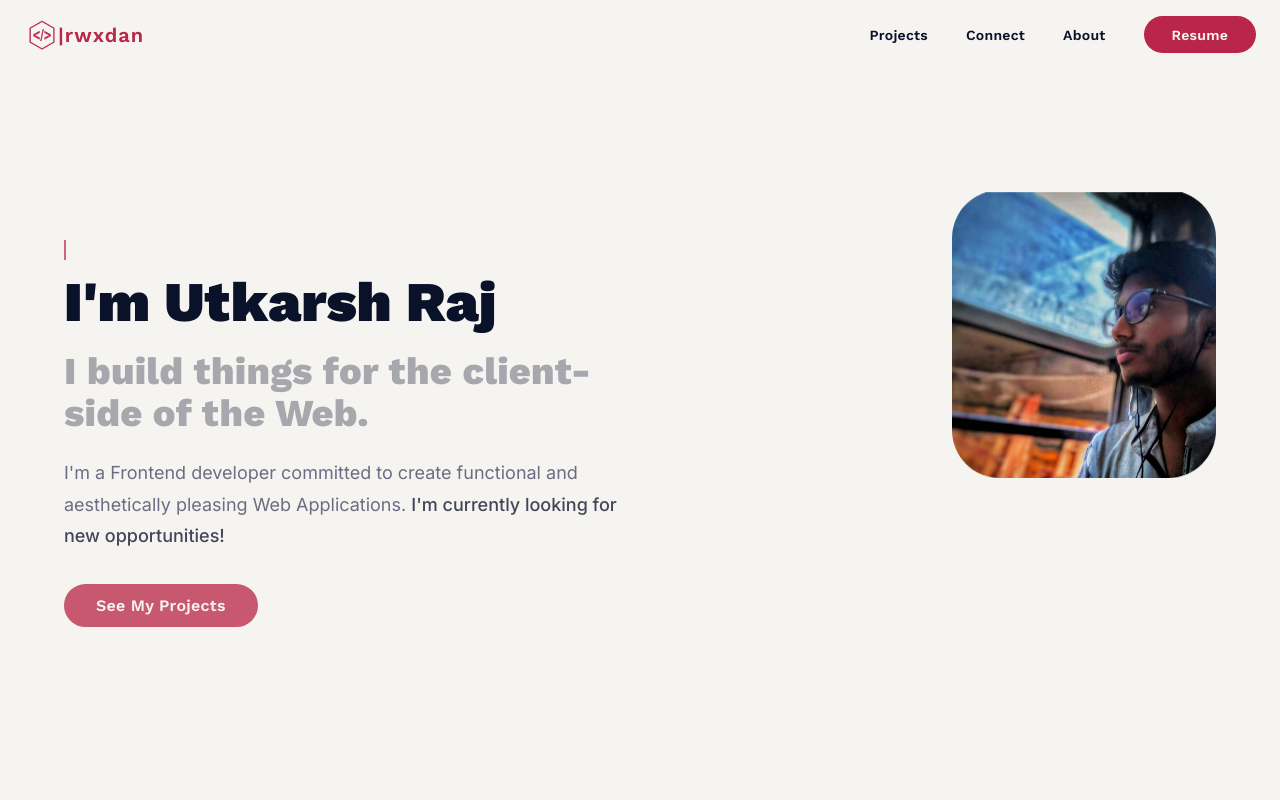
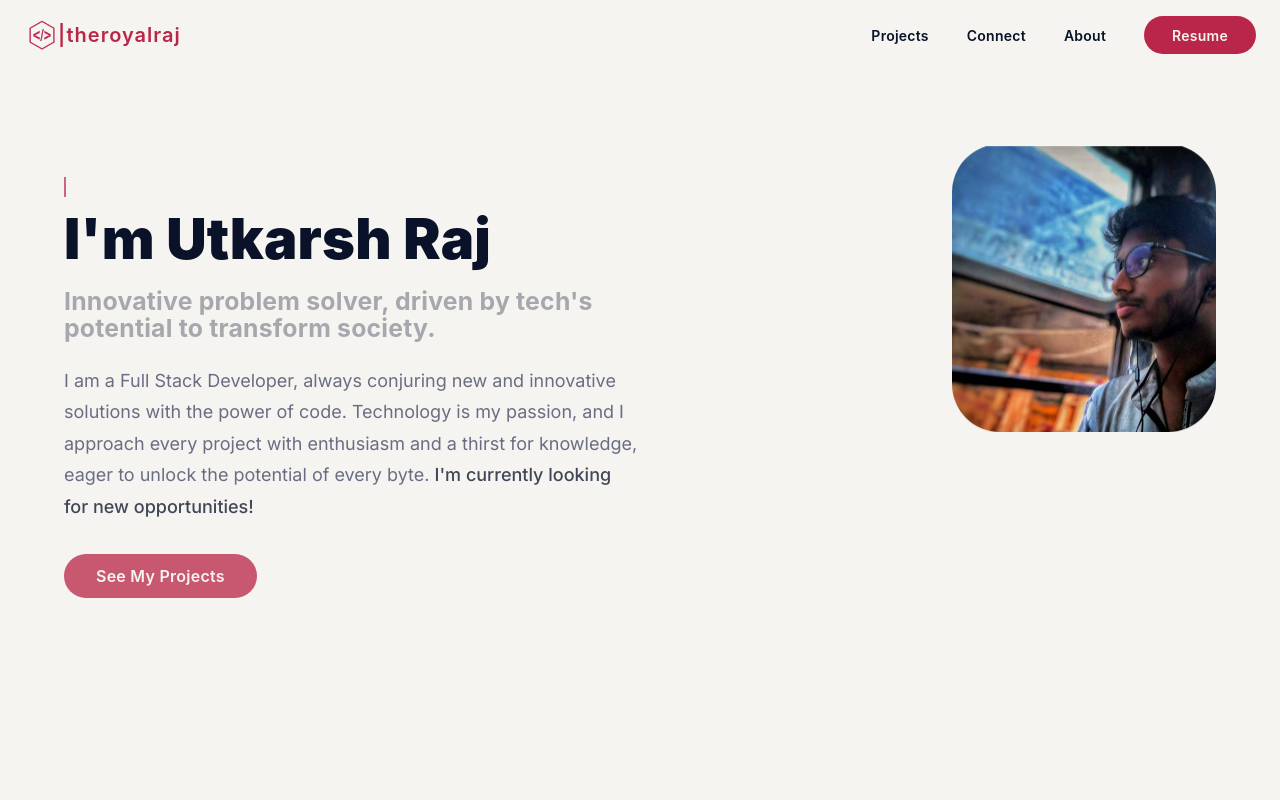
Before and after one commit to theroyalraj/theroyalraj.tech, a React (Vite) app: page / in a window 1280 px wide. Shown: the top 800 px of the page. Built offline with nearby package versions, Linux system fonts and the light colour scheme; a web font is replaced by a local one.

Commit message:
font fixes

```diff
--- a/src/components/Hero/Hero.tsx
+++ b/src/components/Hero/Hero.tsx
@@ -46,9 +46,9 @@ const Hero = () => {
             I'm <br className="break" /> <span className="name">Utkarsh Raj</span>
           </animated.h1>
           <animated.div style={secondBoot}>
-            <h2 className="sub-title">I build things for the client-side of the Web.</h2>
+            <h2 className="sub-title">Innovative problem solver, driven by tech's potential to transform society.</h2>
             <p className="intro">
-              I'm a Frontend developer committed to create functional and aesthetically pleasing Web Applications.{' '}
+              I am a Full Stack Developer, always conjuring new and innovative solutions with the power of code. Technology is my passion, and I approach every project with enthusiasm and a thirst for knowledge, eager to unlock the potential of every byte.{' '}
               <span className="status">I'm currently looking for new opportunities!</span>
             </p>
             <Button title="See My Projects" link="#projects" />
--- a/src/components/Hero/hero.css
+++ b/src/components/Hero/hero.css
@@ -3,7 +3,7 @@
   max-width: var(--body-max-w);
   margin: 0 auto;
   display: flex;
-  padding: 15rem 4rem;
+  padding: 8rem 4rem;
 }
 
 .hero .hero-box {
@@ -61,10 +61,10 @@
 }
 
 .hero .sub-title {
-  font-size: calc(var(--fs-4xl) - 0.125rem);
+  font-size: calc(var(--fs-4xl) - 0.95rem);
   font-family: var(--ff-sans-title);
   letter-spacing: 0.2px;
-  font-weight: 800;
+  font-weight: 750;
   color: var(--neutral-750);
   line-height: 1.1;
 }
@@ -200,7 +200,7 @@
 
   .hero .hero-box {
     grid-template-columns: 1fr;
-    gap: 2.5rem;
+    gap: 1.5rem;
   }
 
   .hero .intro {
--- a/src/components/Nav/Nav.tsx
+++ b/src/components/Nav/Nav.tsx
@@ -39,8 +39,8 @@ const Nav = () => {
       <animated.div style={a_nav} id="nav" className={`nav ${scrollPosition && 'blur-bg'}`}>
         <div className="nav-logo-box">
           <a href={`${window.location.origin}`} onClick={() => window.location.reload} className="nav-logo-box">
-            <img src={Logo} alt="rwxdan" className="nav-logo-icon" />
-            <p className="nav-logo-text">|rwxdan</p>
+            <img src={Logo} alt="theroyalraj" className="nav-logo-icon" />
+            <p className="nav-logo-text">|theroyalraj</p>
           </a>
         </div>
         <div>
--- a/src/styles/base.css
+++ b/src/styles/base.css
@@ -15,7 +15,7 @@
   --neutral-750: hsl(234, 5%, 58%);
   --neutral-800: hsl(225, 62%, 10%);
 
-  --ff-sans-title: 'Work Sans', -apple-system, BlinkMacSystemFont, 'Segoe UI', Roboto, Oxygen-Sans, Ubuntu, Cantarell,
+  --ff-sans-title: 'American Typewriter', -apple-system, BlinkMacSystemFont, 'Segoe UI', Roboto, Oxygen-Sans, Ubuntu, Cantarell,
     'Helvetica Neue', sans-serif;
   --ff-sans-body: 'Inter', -apple-system, BlinkMacSystemFont, 'Segoe UI', Roboto, Oxygen-Sans, Ubuntu, Cantarell,
     'Helvetica Neue', sans-serif;
```
Also changed, not shown: 1 other file (tests, documents, lock files or other folders).
